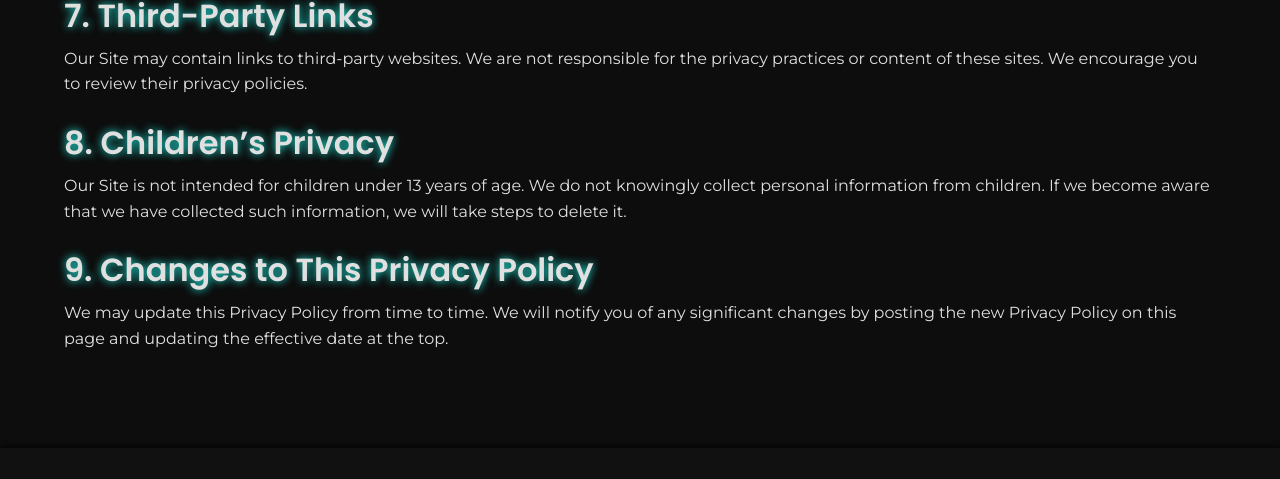
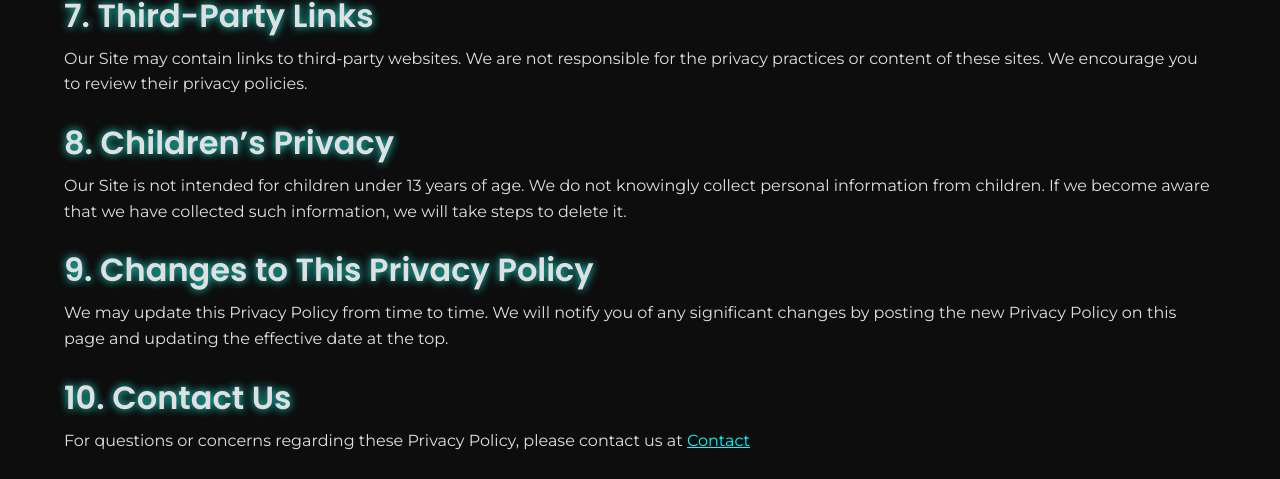
Before and after one commit to TechieYuvraj/Cyber-Guardians, a plain HTML site: page docs/privacy-policy.html in a window 1280 px wide. Shown: the part 1313-1792 px from the top of the page. Drawn offline with Linux system fonts and the light colour scheme.

Commit message:
Update privacy-policy.html

```diff
--- a/docs/privacy-policy.html
+++ b/docs/privacy-policy.html
@@ -86,6 +86,10 @@
                 <h2>9. Changes to This Privacy Policy</h2>
                 <p>We may update this Privacy Policy from time to time. We will notify you of any significant changes by
                     posting the new Privacy Policy on this page and updating the effective date at the top.</p>
+
+                <h2>10. Contact Us</h2>
+                <p>For questions or concerns regarding these Privacy Policy, please contact us at <a href="../contact.html" style="color: aqua;">Contact</a></p>
+
             </div>
         </section>
     </main>
```
